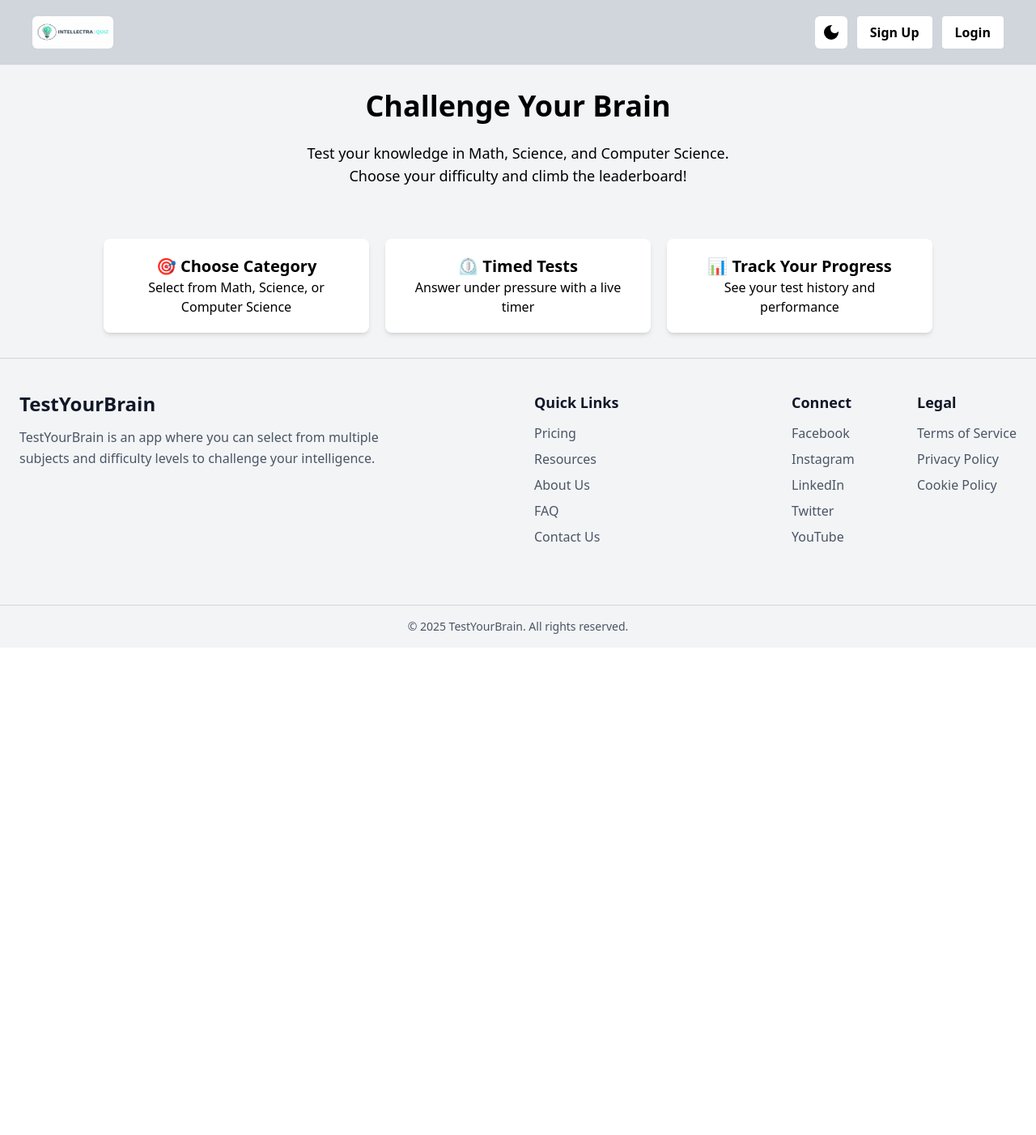
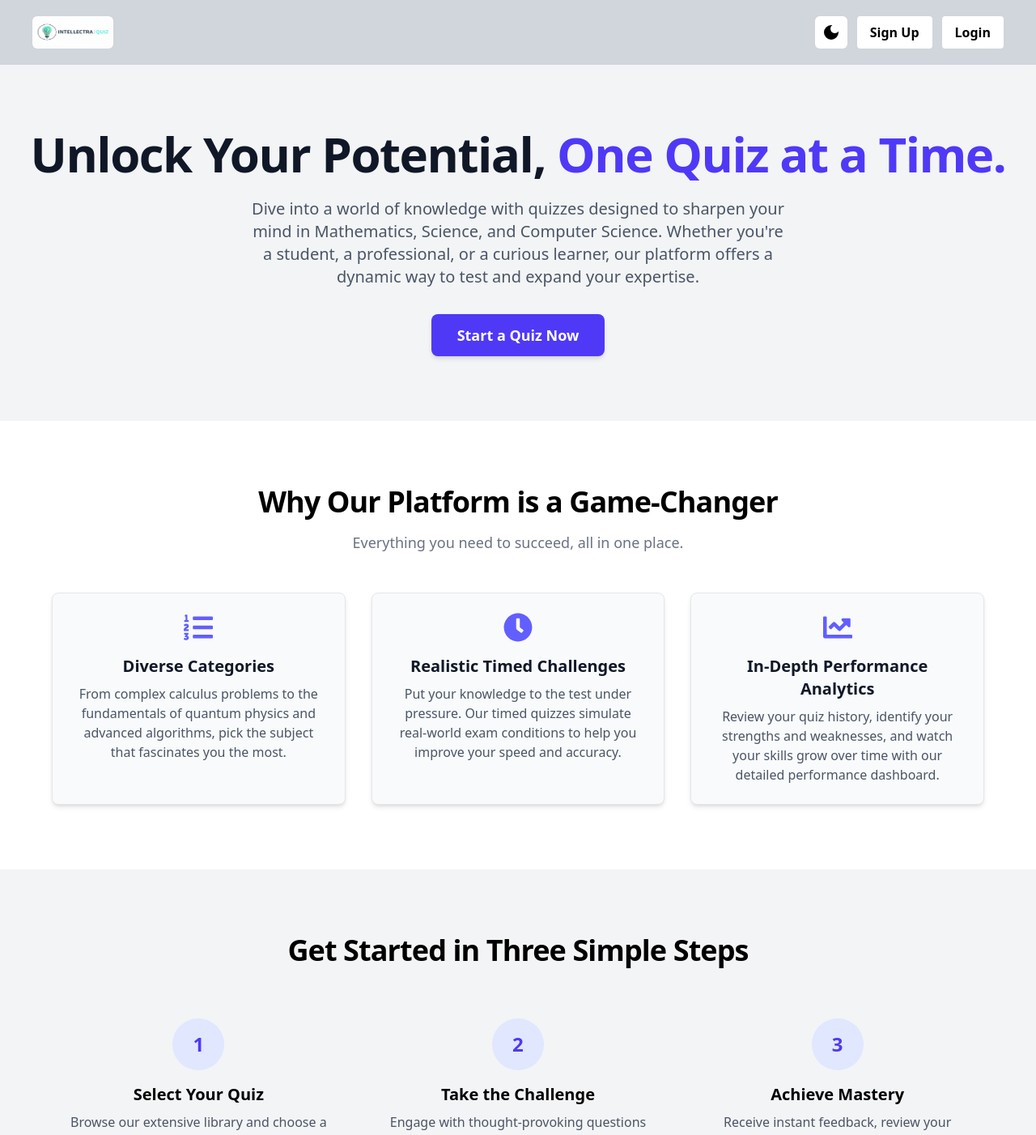
Before and after one commit to Kunal-Kaloniya/QuizWebApp, a React (Vite) app in the folder task2frontend/: page / in a window 1280 px wide. Shown: the top 1402 px of the page at 81% size. Before the commit the page ends 800 px from the top, so only its background shows below. Built offline with nearby package versions, Linux system fonts and the light colour scheme.

Commit message:
Improved Home page and fixed an error with results

```diff
--- a/task2frontend/package.json
+++ b/task2frontend/package.json
@@ -13,6 +13,7 @@
     "@tailwindcss/vite": "^4.1.11",
     "axios": "^1.10.0",
     "lucide-react": "^0.545.0",
+    "prop-types": "^15.8.1",
     "react": "^19.1.0",
     "react-dom": "^19.1.0",
     "react-icons": "^5.5.0",
--- a/task2frontend/src/components/Footer.jsx
+++ b/task2frontend/src/components/Footer.jsx
@@ -1,6 +1,6 @@
 export default function Footer() {
     return (
-        <footer className="w-full bg-gray-100 dark:bg-black border-t border-gray-300 dark:border-gray-700">
+        <footer className="w-full bg-gray-100 dark:bg-gray-950 border-t border-gray-300 dark:border-0">
             <div className="max-w-7xl mx-auto px-6 py-10 grid grid-cols-1 md:grid-cols-4 gap-10">
                 {/* Brand Info */}
                 <section className="md:col-span-2">
--- a/task2frontend/src/components/Header.jsx
+++ b/task2frontend/src/components/Header.jsx
@@ -37,7 +37,7 @@ function Header() {
     const closeMenu = () => setIsOpen(false);
 
     return (
-        <header className="w-full bg-gray-300 dark:bg-gray-900 dark:text-white sticky top-0 left-0 right-0 z-10">
+        <header className="w-full bg-gray-300 dark:bg-gray-950 dark:text-white sticky top-0 left-0 right-0 z-10">
             {/* Desktop Nav */}
             <nav className="hidden md:flex items-center justify-between px-10 py-4 h-[10vh]">
 
--- a/task2frontend/src/components/Loader.jsx
+++ b/task2frontend/src/components/Loader.jsx
@@ -1,12 +1,32 @@
+import PropTypes from 'prop-types';
 import { RiLoader3Line } from "react-icons/ri";
 
 export default function Loader({ message }) {
     return (
-        <div className="w-full min-h-screen fixed top-0 left-0 bottom-0 right-0 bg-gray-900/50 z-50 flex items-center justify-center">
-            <div className="w-100 h-60 flex flex-col items-center justify-center rounded-lg bg-white/80 dark:bg-black/80 backdrop-blur-md dark:text-white p-8">
-                <RiLoader3Line className="animate-spin text-4xl" />
-                <span className="text-2xl font-semibold mt-4">{message || "Loading..."}</span>
+        <div
+            className="fixed inset-0 z-50 flex items-center justify-center bg-gray-900/50"
+            role="dialog"
+            aria-modal="true"
+            aria-label="Loading content"
+        >
+            <div
+                className="flex flex-col items-center justify-center gap-6 rounded-xl bg-white/80 p-8 shadow-xl ring-1 ring-gray-900/10 backdrop-blur-md dark:bg-black/70 dark:text-white w-11/12 max-w-sm"
+                role="status"
+                aria-live="polite"
+            >
+                <RiLoader3Line className="animate-spin text-5xl text-gray-700 dark:text-gray-300" />
+                <span className="text-xl font-medium text-gray-800 dark:text-gray-200">
+                    {message}
+                </span>
             </div>
         </div>
     );
 }
+
+Loader.propTypes = {
+    message: PropTypes.string,
+};
+
+Loader.defaultProps = {
+    message: 'Loading...',
+};
--- a/task2frontend/src/pages/Home.jsx
+++ b/task2frontend/src/pages/Home.jsx
@@ -1,34 +1,92 @@
+import { Link } from 'react-router-dom';
+import PropTypes from 'prop-types';
 import Footer from "../components/Footer";
+import { FaChartLine, FaClock, FaListOl } from 'react-icons/fa';
 
-function Home() {
+function FeatureCard({ icon, title, children }) {
     return (
-        <div className={`min-h-[90vh] flex flex-col items-center justify-between dark:bg-gray-800 dark:text-white transition-all duration-300`}>
+        <div className="flex flex-col items-center p-6 text-center bg-gray-50 border border-gray-200 rounded-lg shadow-md dark:bg-gray-700 dark:border-gray-600 hover:shadow-xl hover:-translate-y-1 transition-all duration-300">
+            <div className="text-4xl text-indigo-500 mb-4">{icon}</div>
+            <h3 className="text-xl font-bold mb-2 text-gray-900 dark:text-white">{title}</h3>
+            <p className="text-gray-600 dark:text-gray-300">{children}</p>
+        </div>
+    );
+}
 
-            <main className="flex flex-col items-center justify-center gap-6 p-5 flex-1">
-                <h2 className="text-4xl font-extrabold text-center">Challenge Your Brain</h2>
-                <p className="text-lg text-center max-w-xl">
-                    Test your knowledge in Math, Science, and Computer Science. Choose your difficulty and climb the leaderboard!
-                </p>
+FeatureCard.propTypes = {
+    icon: PropTypes.node.isRequired,
+    title: PropTypes.string.isRequired,
+    children: PropTypes.node.isRequired,
+};
 
-                <div className="grid grid-cols-1 md:grid-cols-3 gap-5 mt-10 max-w-5xl text-center">
-                    <div className="bg-white text-black shadow-md rounded-lg p-5">
-                        <h3 className="text-xl font-bold">🎯 Choose Category</h3>
-                        <p>Select from Math, Science, or Computer Science</p>
+export default function Home() {
+    return (
+        <div className="min-h-[90vh] flex flex-col justify-between bg-white dark:bg-gray-800 dark:text-white transition-colors duration-300">
+            <main className="flex-1">
+                {/* Hero Section */}
+                <section className="text-center py-20 px-4 sm:px-6 lg:px-8 bg-gray-100 dark:bg-gray-900">
+                    <h1 className="text-4xl sm:text-5xl md:text-6xl font-extrabold tracking-tight text-gray-900 dark:text-white">
+                        Unlock Your Potential, <span className="text-indigo-600 dark:text-indigo-400">One Quiz at a Time.</span>
+                    </h1>
+                    <p className="mt-6 max-w-2xl mx-auto text-lg sm:text-xl text-gray-600 dark:text-gray-300">
+                        Dive into a world of knowledge with quizzes designed to sharpen your mind in Mathematics, Science, and Computer Science. Whether you're a student, a professional, or a curious learner, our platform offers a dynamic way to test and expand your expertise.
+                    </p>
+                    <div className="mt-8">
+                        <Link
+                            to="/quiz-select"
+                            className="inline-block px-8 py-3 text-lg font-semibold text-white bg-indigo-600 rounded-lg shadow-md hover:bg-indigo-700 focus:outline-none focus:ring-2 focus:ring-indigo-500 focus:ring-offset-2 transition-transform transform hover:scale-105"
+                        >
+                            Start a Quiz Now
+                        </Link>
                     </div>
-                    <div className="bg-white text-black shadow-md rounded-lg p-5">
-                        <h3 className="text-xl font-bold">⏲️ Timed Tests</h3>
-                        <p>Answer under pressure with a live timer</p>
+                </section>
+
+                {/* Features Section */}
+                <section className="py-20 px-4 sm:px-6 lg:px-8">
+                    <div className="text-center mb-12">
+                        <h2 className="text-3xl font-bold tracking-tight sm:text-4xl">Why Our Platform is a Game-Changer</h2>
+                        <p className="mt-4 max-w-2xl mx-auto text-lg text-gray-500 dark:text-gray-400">
+                            Everything you need to succeed, all in one place.
+                        </p>
                     </div>
-                    <div className="bg-white text-black shadow-md rounded-lg p-5">
-                        <h3 className="text-xl font-bold">📊 Track Your Progress</h3>
-                        <p>See your test history and performance</p>
+                    <div className="grid grid-cols-1 md:grid-cols-3 gap-8 max-w-6xl mx-auto">
+                        <FeatureCard icon={<FaListOl />} title="Diverse Categories">
+                            From complex calculus problems to the fundamentals of quantum physics and advanced algorithms, pick the subject that fascinates you the most.
+                        </FeatureCard>
+                        <FeatureCard icon={<FaClock />} title="Realistic Timed Challenges">
+                            Put your knowledge to the test under pressure. Our timed quizzes simulate real-world exam conditions to help you improve your speed and accuracy.
+                        </FeatureCard>
+                        <FeatureCard icon={<FaChartLine />} title="In-Depth Performance Analytics">
+                            Review your quiz history, identify your strengths and weaknesses, and watch your skills grow over time with our detailed performance dashboard.
+                        </FeatureCard>
                     </div>
-                </div>
+                </section>
+
+                {/* How It Works Section */}
+                <section className="py-20 px-4 sm:px-6 lg:px-8 bg-gray-100 dark:bg-gray-900">
+                    <div className="text-center mb-12">
+                        <h2 className="text-3xl font-bold tracking-tight sm:text-4xl">Get Started in Three Simple Steps</h2>
+                    </div>
+                    <div className="grid grid-cols-1 md:grid-cols-3 gap-8 max-w-6xl mx-auto text-center">
+                        <div className="p-4">
+                            <div className="flex items-center justify-center h-16 w-16 mx-auto mb-4 bg-indigo-100 text-indigo-600 rounded-full text-2xl font-bold">1</div>
+                            <h3 className="text-xl font-bold mb-2">Select Your Quiz</h3>
+                            <p className="text-gray-600 dark:text-gray-300">Browse our extensive library and choose a topic and difficulty level that's right for you.</p>
+                        </div>
+                        <div className="p-4">
+                            <div className="flex items-center justify-center h-16 w-16 mx-auto mb-4 bg-indigo-100 text-indigo-600 rounded-full text-2xl font-bold">2</div>
+                            <h3 className="text-xl font-bold mb-2">Take the Challenge</h3>
+                            <p className="text-gray-600 dark:text-gray-300">Engage with thought-provoking questions and submit your answers before the timer runs out.</p>
+                        </div>
+                        <div className="p-4">
+                            <div className="flex items-center justify-center h-16 w-16 mx-auto mb-4 bg-indigo-100 text-indigo-600 rounded-full text-2xl font-bold">3</div>
+                            <h3 className="text-xl font-bold mb-2">Achieve Mastery</h3>
+                            <p className="text-gray-600 dark:text-gray-300">Receive instant feedback, review your results, and aim for the top of the leaderboard.</p>
+                        </div>
+                    </div>
+                </section>
             </main>
-
             <Footer />
         </div>
     );
 }
-
-export default Home;
--- a/task2frontend/src/pages/Quiz.jsx
+++ b/task2frontend/src/pages/Quiz.jsx
@@ -2,6 +2,7 @@ import axios from "axios";
 import { useState, useEffect } from "react";
 import { useLocation, useNavigate } from "react-router-dom";
 import { BASE_URL } from "../utils/constant.jsx";
+import Loader from "../components/Loader.jsx";
 
 function Quiz() {
 
```
Also changed, not shown: 1 other file (tests, documents, lock files or other folders).
